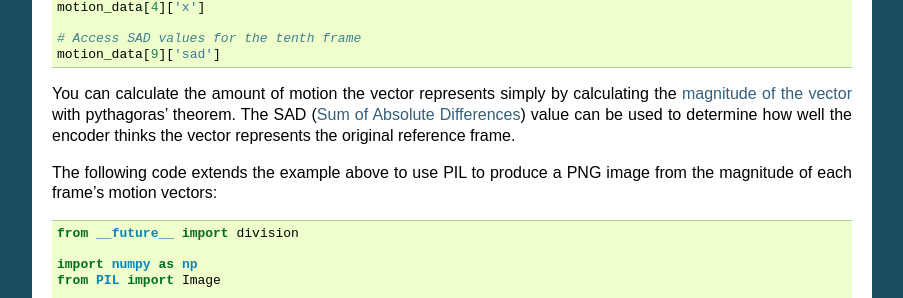
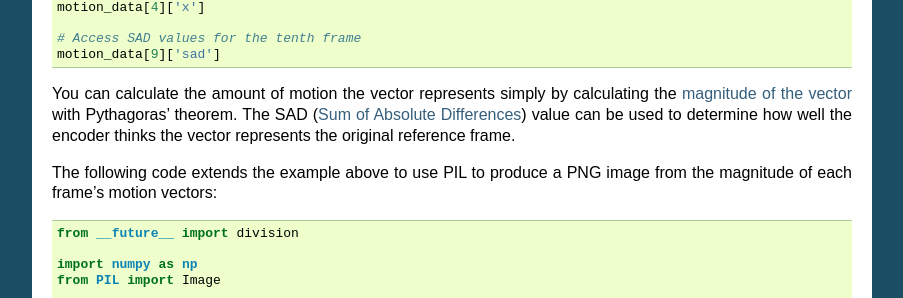
Before and after one commit to waveform80/picamera, a Sphinx documentation site: the page built from docs/recipes2.rst, in a window 1280 px wide and 900 px high, scrolled down 10204 px. Shown: the part 154-452 px from the top of the window, without its empty margins (198-1101 px from the left). Built offline with Sphinx 7.4.7, drawn with Linux system fonts in a browser that asks for light colours.

```diff
--- a/docs/recipes2.rst
+++ b/docs/recipes2.rst
@@ -686,7 +686,7 @@ is used for the array permitting easy access to x, y, and SAD values::
     motion_data[9]['sad']
 
 You can calculate the amount of motion the vector represents simply by
-calculating the `magnitude of the vector`_ with pythagoras' theorem. The SAD
+calculating the `magnitude of the vector`_ with Pythagoras' theorem. The SAD
 (`Sum of Absolute Differences`_) value can be used to determine how well the
 encoder thinks the vector represents the original reference frame.
 
```
